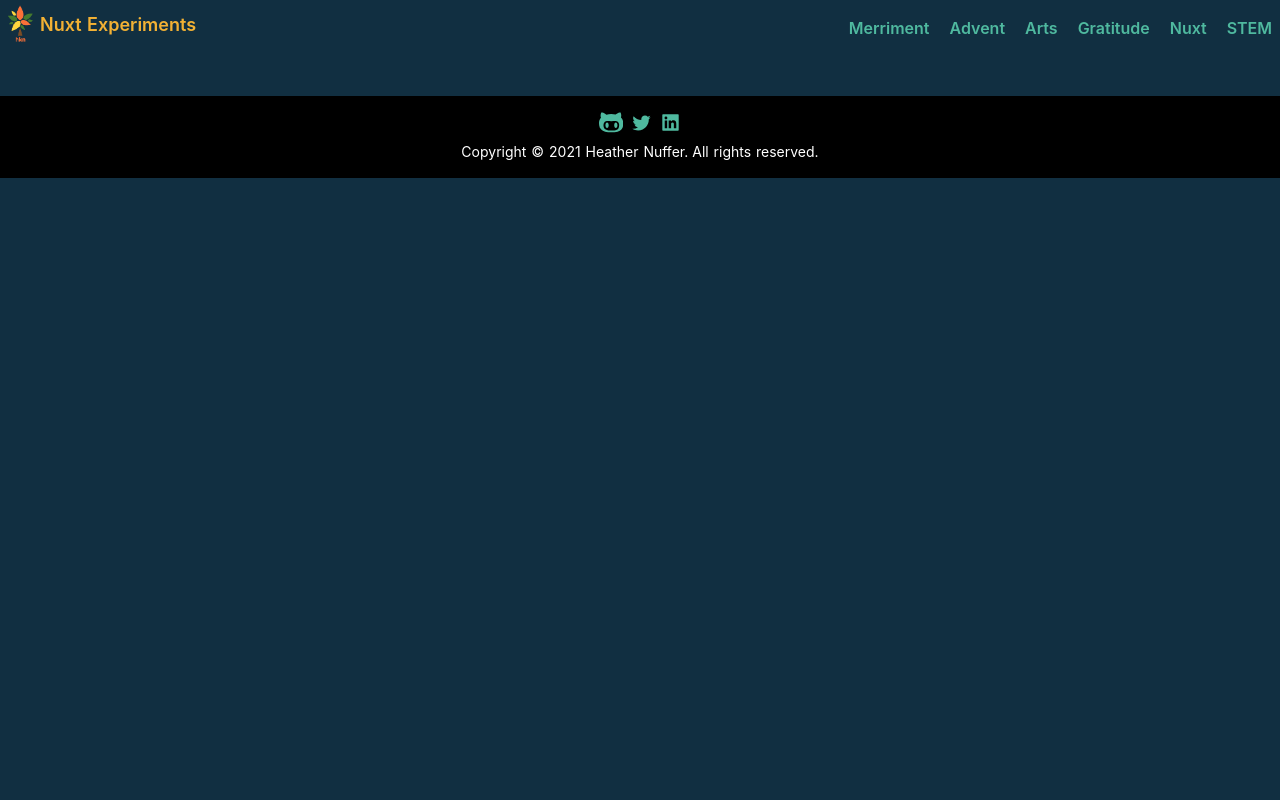
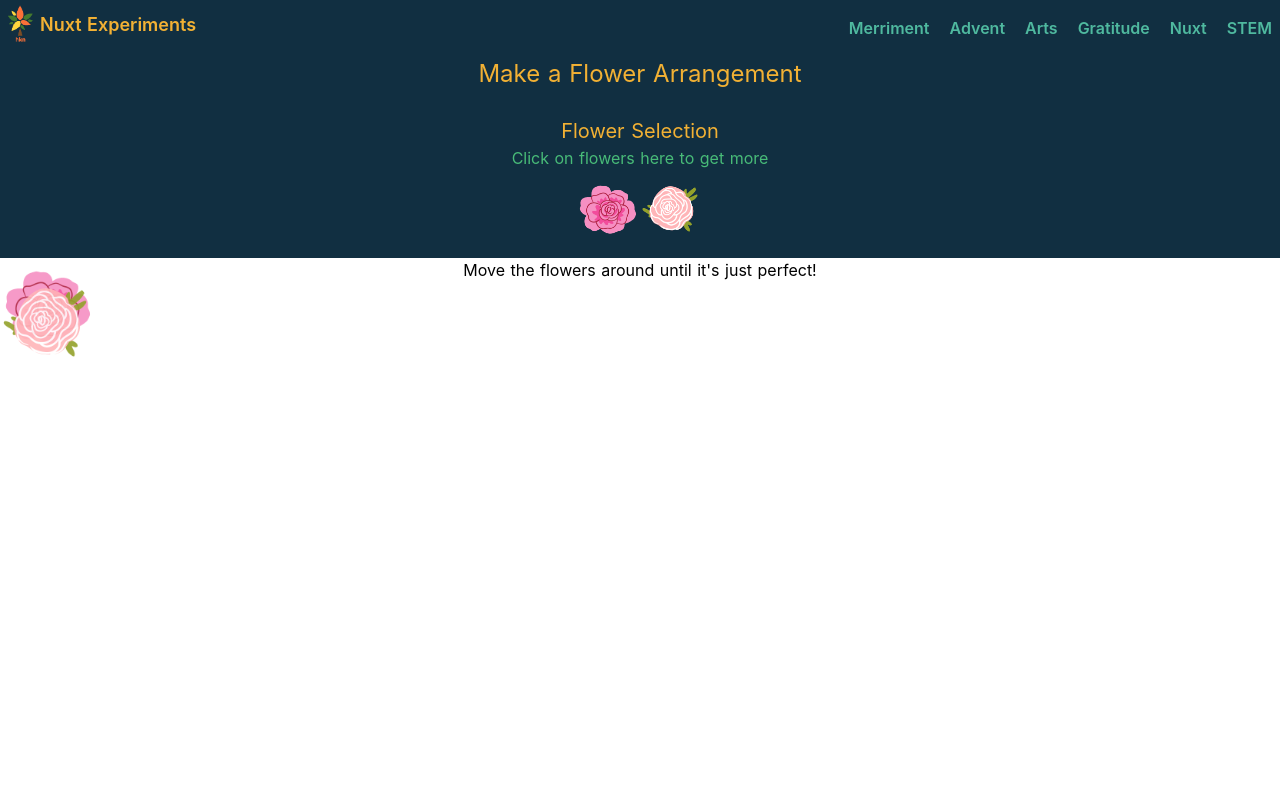
Before and after one commit to ethyl2/nuxt-experiment, a Nuxt app: page /arts/drag-and-drop3 in a window 1280 px wide. Shown: the top 800 px of the page. Built offline with nearby package versions, Linux system fonts and the light colour scheme; a web font is replaced by a local one.

Commit message:
Starts flower drag and drop page

```diff
--- /dev/null
+++ b/components/dragAndDrop/Mover.vue
@@ -0,0 +1,94 @@
+<template>
+  <div>
+    <div
+      ref="moveDiv"
+      :style="`top: ${topPos}rem; background-image: url(${bgImg}); opacity: 0.9`"
+      class="absolute left-0 w-24 h-24 bg-transparent bg-no-repeat bg-cover bg-center rounded-full"
+      @mousedown="down('moveDiv')"
+      @touchstart="down('moveDiv')"
+      @mousemove="move('moveDiv')"
+      @touchmove="move('moveDiv')"
+      @mouseup="end"
+      @touchend="end"
+    ></div>
+  </div>
+</template>
+
+<script>
+export default {
+  name: 'Mover',
+  props: {
+    bgImg: {
+      type: String,
+      default: '/pie.png',
+    },
+    topPos: {
+      type: Number,
+      default: 2,
+    },
+  },
+  data() {
+    return {
+      flags: false,
+      position: {
+        x: 0,
+        y: 0,
+      },
+      nx: '',
+      ny: '',
+      dx: '',
+      dy: '',
+      xPum: '',
+      yPum: '',
+    }
+  },
+  mounted() {
+    // Prevent page from sliding default events
+    document.addEventListener(
+      'touchmove',
+      function () {
+        event.preventDefault()
+        event.stopPropagation()
+      },
+      false
+    )
+  },
+  methods: {
+    // Mobile drag
+    down(element) {
+      this.flags = true
+      let touch
+      if (event.touches) {
+        touch = event.touches[0]
+      } else {
+        touch = event
+      }
+      this.position.x = touch.clientX
+      this.position.y = touch.clientY
+      // this.dx = this.$refs.moveDiv.offsetLeft
+      this.dx = this.$refs[element].offsetLeft
+      this.dy = this.$refs[element].offsetTop
+    },
+    move(element) {
+      if (this.flags) {
+        let touch
+        if (event.touches) {
+          touch = event.touches[0]
+        } else {
+          touch = event
+        }
+        this.nx = touch.clientX - this.position.x
+        this.ny = touch.clientY - this.position.y
+        this.xPum = this.dx + this.nx
+        this.yPum = this.dy + this.ny
+        this.$refs[element].style.left = this.xPum + 'px'
+        this.$refs[element].style.top = this.yPum + 'px'
+      }
+    },
+    // Function when mouse is released
+    end() {
+      this.flags = false
+    },
+  },
+}
+</script>
--- a/pages/arts/drag-and-drop2.vue
+++ b/pages/arts/drag-and-drop2.vue
@@ -515,6 +515,7 @@ export default {
       'touchmove',
       function () {
         event.preventDefault()
+        event.stopPropagation()
       },
       false
     )
--- /dev/null
+++ b/pages/arts/drag-and-drop3.vue
@@ -0,0 +1,51 @@
+<template>
+  <div class="relative min-h-screen">
+    <h1 class="text-2xl text-center my-2">Make a Flower Arrangement</h1>
+    <div class="mt-4 py-2">
+      <h2 class="text-xl text-center">Flower Selection</h2>
+      <p class="text-green-500 text-center mb-2">
+        Click on flowers here to get more
+      </p>
+      <div class="flex items-center justify-center">
+        <div
+          v-for="(option, index) in optionsArray"
+          :key="`button-${index}`"
+          class="w-16 h-16 bg-transparent bg-no-repeat bg-cover bg-center rounded-full"
+          :style="`background-image: url(${option});`"
+          @click="handleClick(option)"
+        ></div>
+      </div>
+    </div>
+    <div class="relative bg-white min-h-screen">
+      <p class="my-2 text-center text-black">
+        Move the flowers around until it's just perfect!
+      </p>
+      <mover
+        v-for="(mover, index) in moverArray"
+        :key="index"
+        :bg-img="mover"
+        :top-pos="index + 0.1"
+      />
+    </div>
+  </div>
+</template>
+
+<script>
+export default {
+  name: 'DragAndDrop3',
+  components: {
+    Mover: () => import('~/components/dragAndDrop/Mover'),
+  },
+  data() {
+    return {
+      moverArray: ['/flowers/rose2.png', '/flowers/rose3.png'],
+      optionsArray: ['/flowers/rose2.png', '/flowers/rose3.png'],
+    }
+  },
+  methods: {
+    handleClick(option) {
+      this.moverArray.push(option)
+    },
+  },
+}
+</script>
```
Also changed, not shown: static/flowers/rose2.png (added), static/flowers/rose3.png (added).
